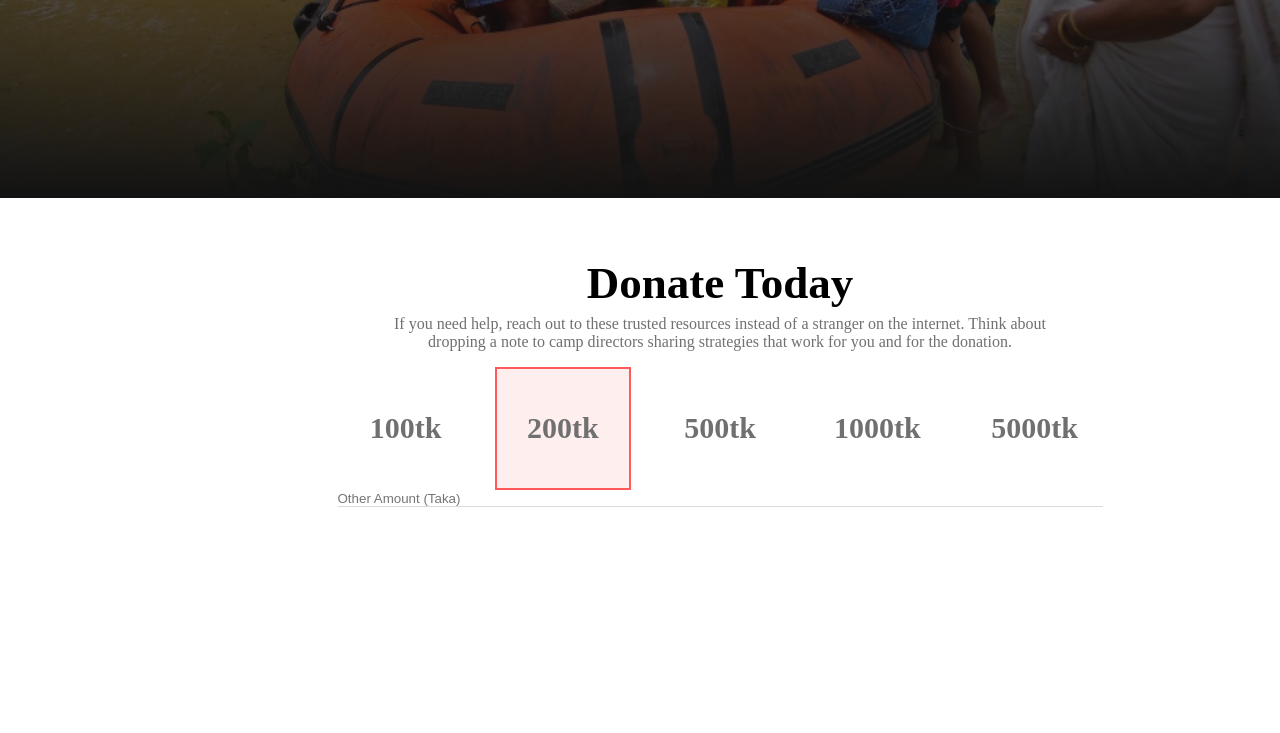
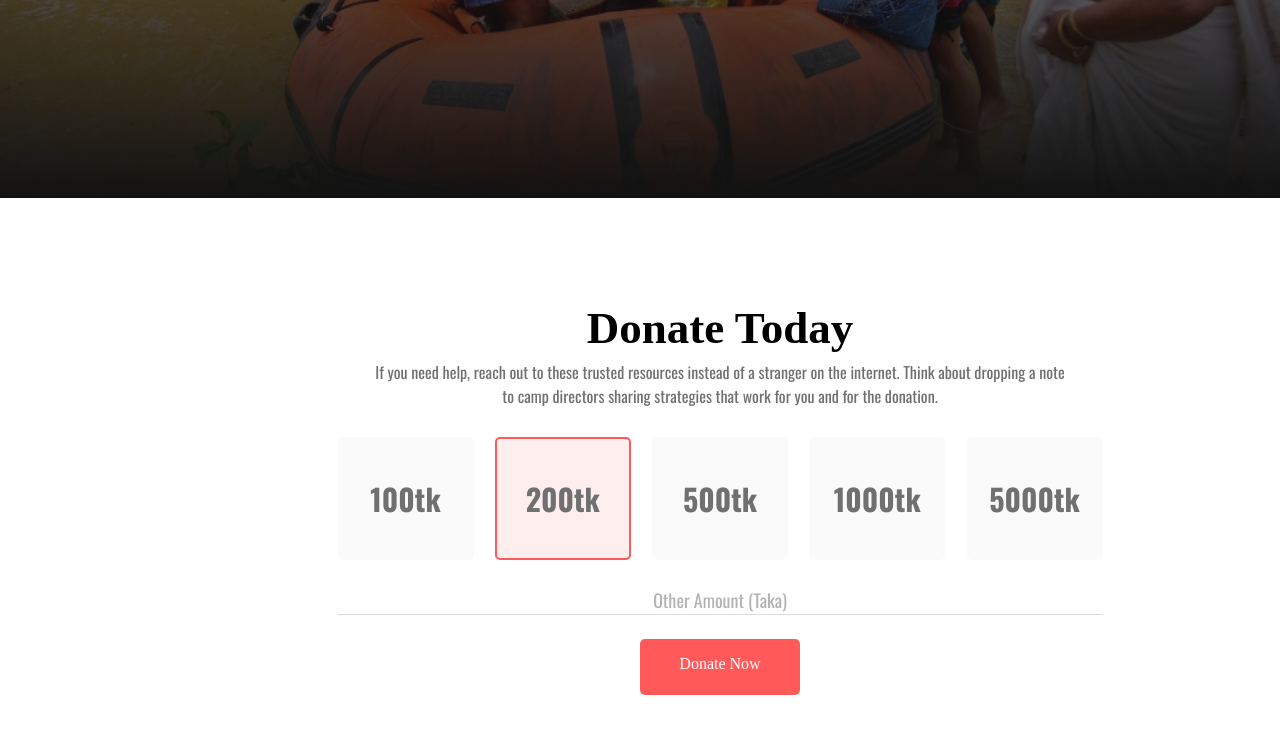
Before and after one commit to freelancerbanna/donate-toady-ph, a plain HTML site: page index.html in a window 1280 px wide. Shown: the part 471-1204 px from the top of the page. Before the commit the page ends 1119 px from the top, so only its background shows below. Drawn offline with nearby package versions, Linux system fonts and the light colour scheme; a web font is replaced by a local one.

Commit message:
donatio value done

```diff
--- a/index.html
+++ b/index.html
@@ -68,12 +68,20 @@
               <p>5000tk</p>
             </div>
           </div>
-          <div class="donation-value-footer col items-center justify-between">
-            <input
-              type="text"
-              class="w-full"
-              placeholder="Other Amount (Taka)"
-            />
+          <div
+            class="donation-value-footer col items-center overflow-hidden justify-between"
+          >
+            <div
+              class="donation-value-input row items-center justify-center realative w-full"
+            >
+              <input
+                type="text"
+                class="w-full absolute h-full"
+                placeholder=""
+              />
+              <p>Other Amount (Taka)</p>
+            </div>
+            <a href="#" class="btn">Donate Now</a>
           </div>
         </div>
       </div>
--- a/style.css
+++ b/style.css
@@ -25,6 +25,9 @@ h6 {
   margin: 0;
   padding: 0;
   font-family: "Arima";
+}
+p {
+  font-family: "Oswald";
 }
 .container {
   max-width: 1080px;
@@ -70,6 +73,9 @@ h6 {
 .realative {
   position: relative;
 }
+.absolute {
+  position: absolute;
+}
 .my-auto {
   margin-top: auto;
   margin-bottom: auto;
@@ -77,6 +83,20 @@ h6 {
 .mx-auto {
   margin-left: auto;
   margin-right: auto;
+}
+.btn {
+  background: #ff5959;
+  width: 160px;
+  height: 56px;
+  padding: 16px 12px 16px 12px;
+  margin-top: 24px;
+  text-align: center;
+  color: white;
+  border-radius: 5px;
+  -webkit-border-radius: 5p;
+  -moz-border-radius: 5p;
+  -ms-border-radius: 5p;
+  -o-border-radius: 5p;
 }
 /* global css end */
 
@@ -109,28 +129,15 @@ h6 {
 }
 .banner-content p {
   font-size: 18px;
-  font-family: "Oswald";
   line-height: 28px;
   width: 691px;
   font-weight: 400;
-}
-.banner-content .btn {
-  background: #ff5959;
-  width: 160px;
-  height: 56px;
-  padding: 16px 12px 16px 12px;
-  margin-top: 24px;
-  border-radius: 5px;
-  -webkit-border-radius: 5p;
-  -moz-border-radius: 5p;
-  -ms-border-radius: 5p;
-  -o-border-radius: 5p;
 }
 /* Banner area end */
 
 /* donation-value area start */
 #donation-value {
-  height: 450px;
+  height: 600px;
 }
 .donation-value-header {
   width: 691px;
@@ -151,6 +158,7 @@ h6 {
 .donation-value-body {
   width: 765px;
   height: 125px;
+  padding-top: 50px;
 }
 .donation-value-card {
   width: 136px;
@@ -161,6 +169,12 @@ h6 {
   display: flex;
   align-items: center;
   justify-content: center;
+  background-color: #fafafa;
+  border-radius: 5px;
+  -webkit-border-radius: 5px;
+  -moz-border-radius: 5px;
+  -ms-border-radius: 5px;
+  -o-border-radius: 5px;
 }
 .donation-value-card.active {
   border: 2px solid #ff5959;
@@ -173,11 +187,23 @@ h6 {
 }
 .donation-value-footer {
   width: 765px;
-  height: 100px;
+  padding-top: 50px;
 }
-.donation-value-footer input {
+.donation-value-input {
+  border-bottom: 1px solid #dadada;
+}
+.donation-value-input input {
   border: none;
   outline: none;
-  border-bottom: 1px solid #dadada;
+}
+.donation-value-input p {
+  width: 192px;
+  height: 28px;
+  position: relative;
+  text-align: center;
+  color: #b3b3b3;
+  font-size: 18px;
+  line-height: 28px;
+  font-weight: 400;
 }
 /* donation-value area ends */
```
